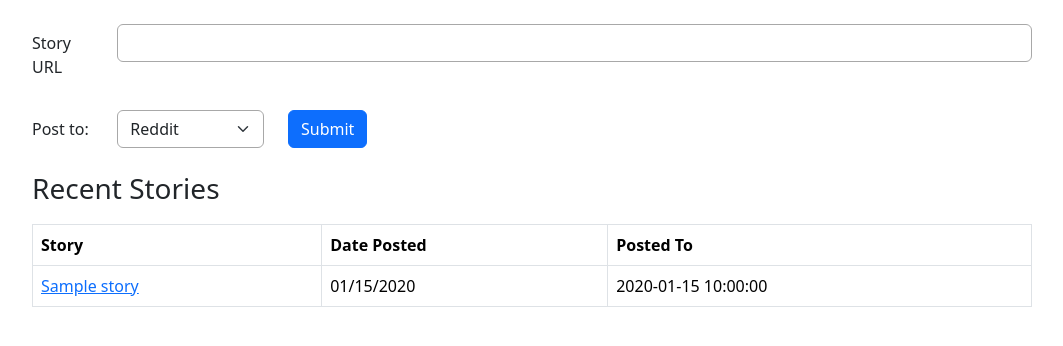
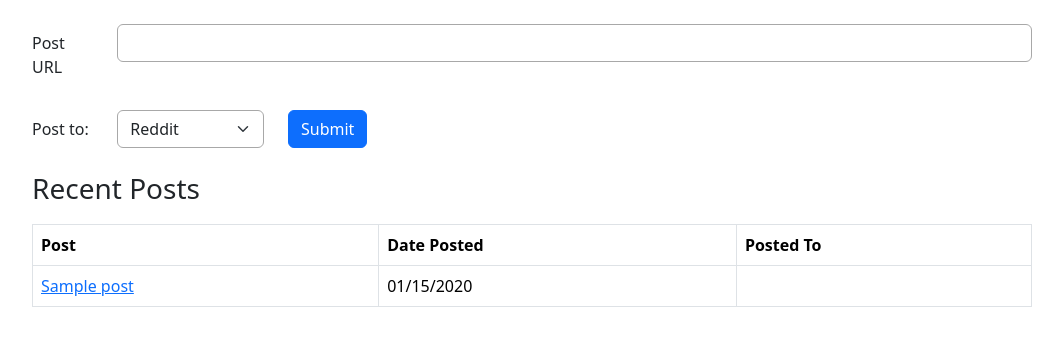
Before and after one commit to Illini-Media-Company/central-backend, a Flask app: template templates/socials.html in a window 1280 px wide. Shown: the part 56-402 px from the top of the page, without its empty margins (108-1171 px from the left). Run offline with Flask 2, Linux system fonts and the light colour scheme; the template is opened without the code that fills it: most values are stand-ins (such as "Sample title", 1, 10 or a date in 2020); parts of the project's set-up code (start-up, migrations or seed data) failed here and were passed over.

Commit message:
Update socials page

```diff
--- a/templates/socials.html
+++ b/templates/socials.html
@@ -17,7 +17,7 @@ Socials
 
 <div class="container">
     <div class="row my-4">
-        <label for="url" class="col-sm-1 col-form-label">Story URL</label>
+        <label for="url" class="col-sm-1 col-form-label">Post URL</label>
         <div class="col-sm-11">
             <input type="text" id="url" class="form-control" name="url">
         </div>
@@ -40,24 +40,24 @@ Socials
 </div>
 
 <div class="container d-flex justify-content-between align-items-center">
-    <h3>Recent Stories</h3>
+    <h3>Recent Posts</h3>
 </div>
 
 <div class="container">
     <table class="table table-bordered">
         <thead>
         <tr>
-            <th>Story</th>
+            <th>Post</th>
             <th>Date Posted</th>
             <th>Posted To</th>
         </tr>
         </thead>
         <tbody>
-        {% for story in stories %}
+        {% for post in posts %}
         <tr>
-            <td><a href="{{ story.url }}">{{ story.title }}</a></td>
-            <td>{{ story.posted_at.strftime("%m/%d/%Y") }}</td>
-            <td>{{ story.posted_to }}</td>
+            <td><a href="{{ post.url }}">{{ post.title }}</a></td>
+            <td>{{ post.created_at.strftime("%m/%d/%Y") }}</td>
+            <td>{{ post.platform }}</td>
         </tr>
         {% endfor %}
         </tbody>
@@ -98,8 +98,8 @@ Socials
             button.innerHTML = 'Submit';
         }
     }
-    function deleteAllStories() {
-        const confirmation = confirm("Are you sure you want to delete ALL stories in the database?");
+    function deleteAllPosts() {
+        const confirmation = confirm("Are you sure you want to delete ALL social posts in the database?");
         const confirmation2 = confirm("Are you SURE sure? Everything?");
         if (confirmation & confirmation2) {
             fetch('/socials/delete-all', {
--- a/views/socials.py
+++ b/views/socials.py
@@ -19,8 +19,8 @@ socials_routes = Blueprint("socials_routes", __name__, url_prefix="/socials")
 @socials_routes.route("/dashboard")
 @login_required
 def dashboard():
-    stories = get_recent_posts(10)
-    return render_template("socials.html", stories=stories)
+    posts = get_recent_posts(10)
+    return render_template("socials.html", posts=posts)
 
 
 @socials_routes.route("", methods=["GET"])
```
